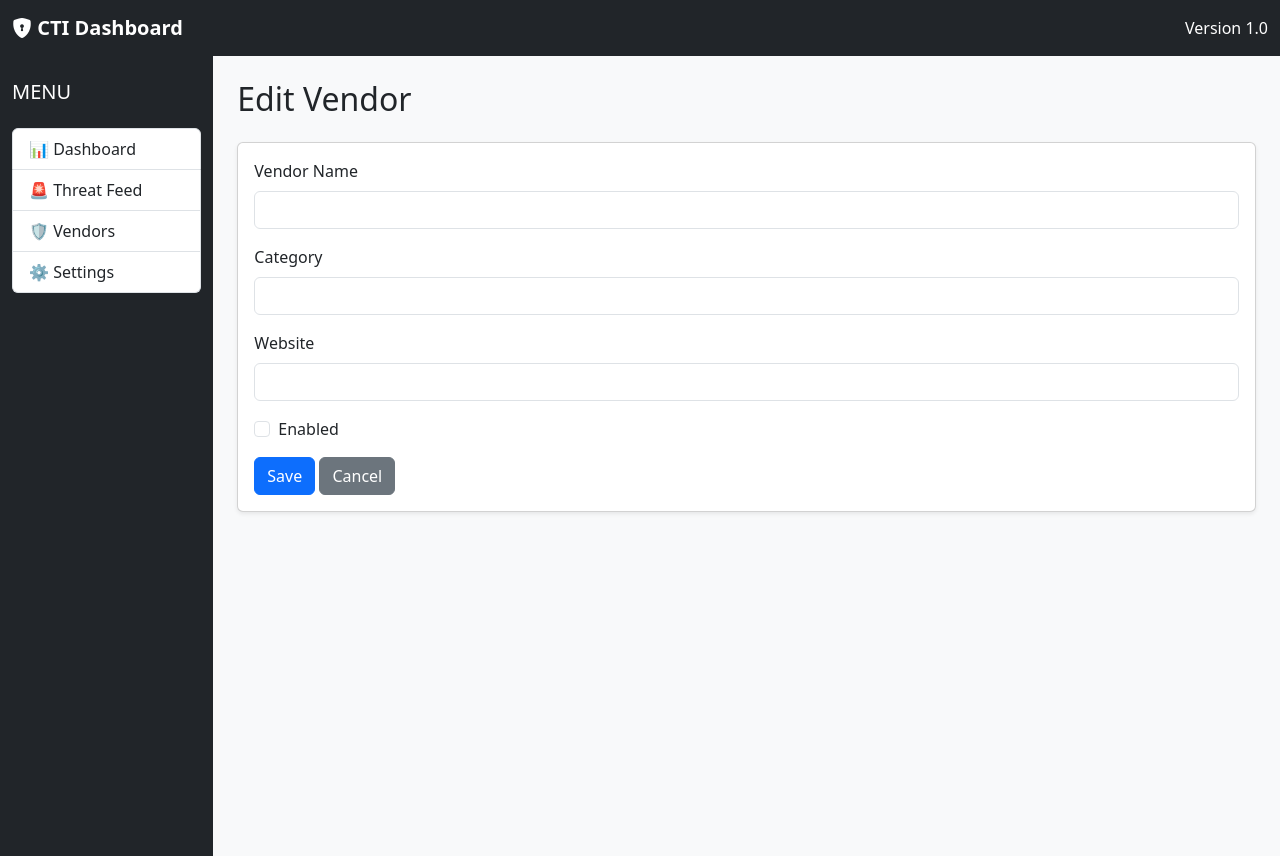
After one commit to Babygman/CTI-Dashboard, a Flask app: template app/templates/vendor_edit.html in a window 1280 px wide. The commit adds this page. Run offline with Flask 3, Linux system fonts and the light colour scheme; the template is opened without the code that fills it, so the values that code supplies are empty.

Commit message:
Add Vendor edit functionality

```diff
--- /dev/null
+++ b/app/templates/vendor_edit.html
@@ -0,0 +1,52 @@
+{% extends 'base.html' %}
+
+{% block content %}
+
+<h2 class="mb-4">Edit Vendor</h2>
+
+<div class="card shadow-sm">
+    <div class="card-body">
+        <form method="post">
+            <div class="mb-3">
+                <label for="vendor_name" class="form-label">Vendor Name</label>
+                <input type="text" class="form-control{% if errors.get('vendor_name') %} is-invalid{% endif %}"
+                       id="vendor_name" name="vendor_name" maxlength="100"
+                       value="{{ form_data.vendor_name }}" required>
+                {% if errors.get('vendor_name') %}
+                <div class="invalid-feedback">{{ errors.vendor_name }}</div>
+                {% endif %}
+            </div>
+
+            <div class="mb-3">
+                <label for="category" class="form-label">Category</label>
+                <input type="text" class="form-control{% if errors.get('category') %} is-invalid{% endif %}"
+                       id="category" name="category" maxlength="100"
+                       value="{{ form_data.category }}">
+                {% if errors.get('category') %}
+                <div class="invalid-feedback">{{ errors.category }}</div>
+                {% endif %}
+            </div>
+
+            <div class="mb-3">
+                <label for="website" class="form-label">Website</label>
+                <input type="text" class="form-control{% if errors.get('website') %} is-invalid{% endif %}"
+                       id="website" name="website" maxlength="255"
+                       value="{{ form_data.website }}">
+                {% if errors.get('website') %}
+                <div class="invalid-feedback">{{ errors.website }}</div>
+                {% endif %}
+            </div>
+
+            <div class="form-check mb-3">
+                <input type="checkbox" class="form-check-input" id="enabled" name="enabled"
+                       {% if form_data.enabled %}checked{% endif %}>
+                <label for="enabled" class="form-check-label">Enabled</label>
+            </div>
+
+            <button type="submit" class="btn btn-primary">Save</button>
+            <a href="{{ url_for('vendors.vendor_list') }}" class="btn btn-secondary">Cancel</a>
+        </form>
+    </div>
+</div>
+
+{% endblock %}
```
Also changed, not shown: app/templates/vendors.html (+6 -1 lines), app/vendors/routes.py (+41 -0 lines).
